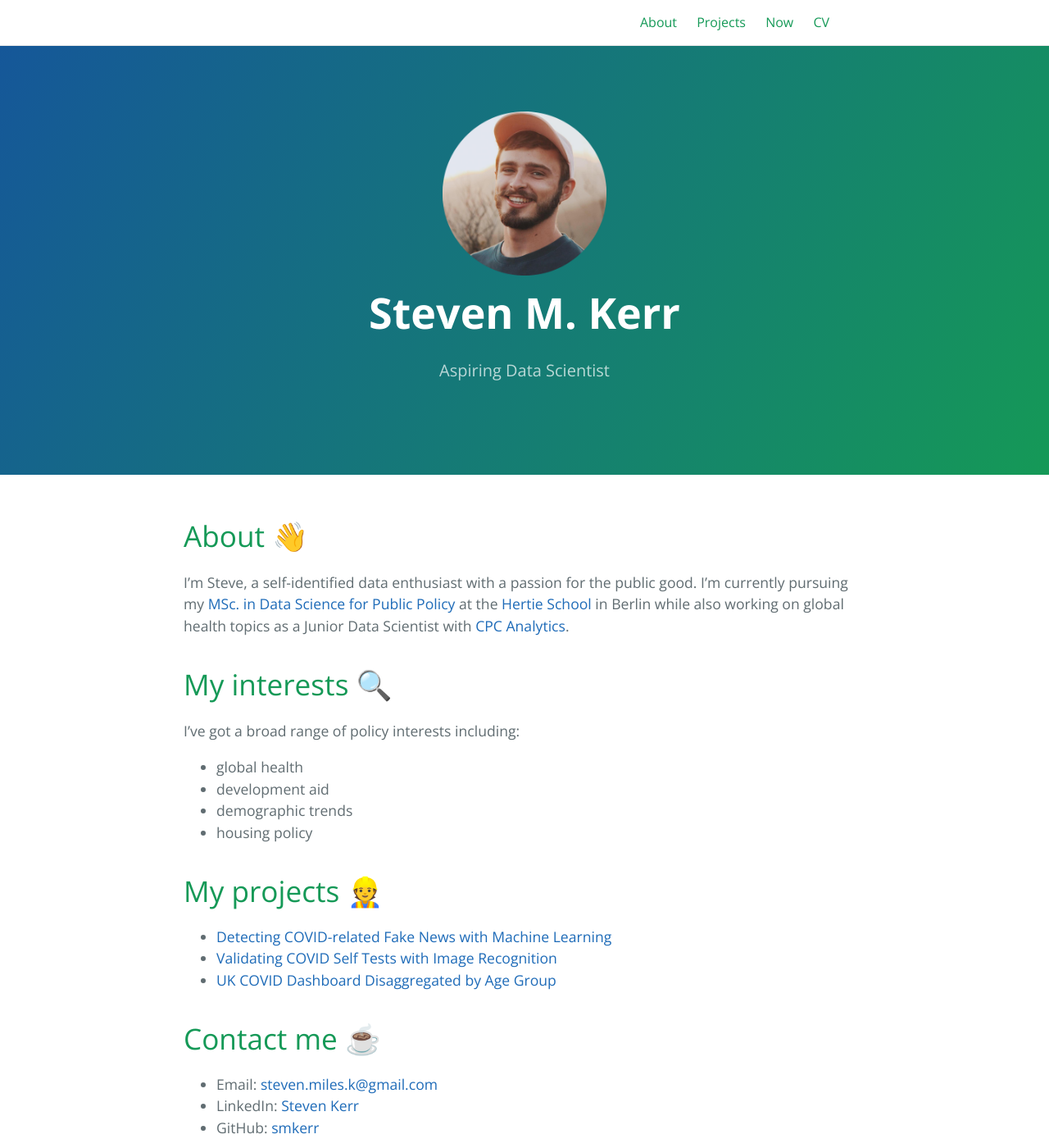
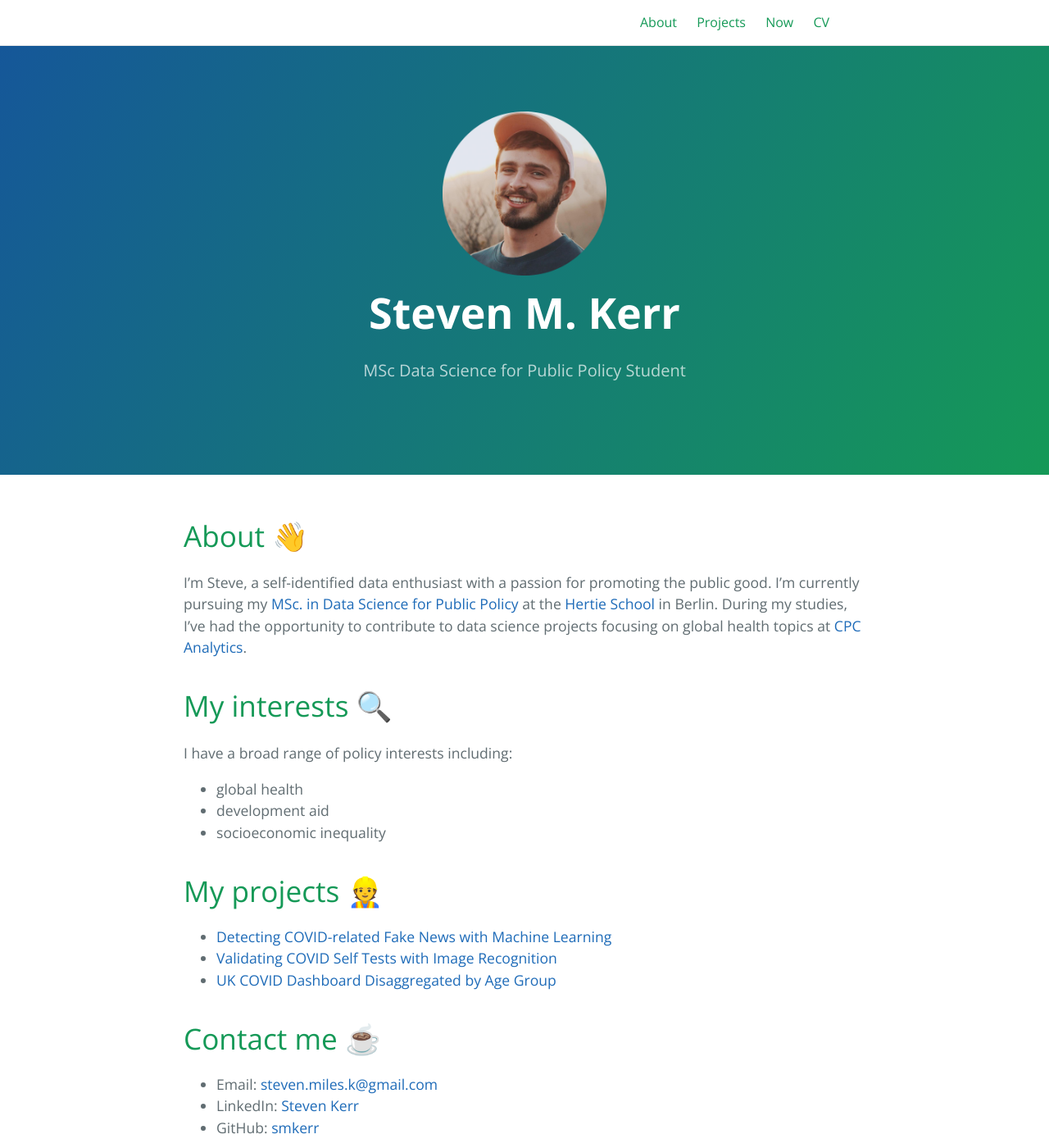
Before and after one commit to smkerr/smkerr.github.io, a Jekyll site: the page built from index.md, in a window 1280 px wide and 1400 px high. Shown: the whole window at 82% size. Built offline with Jekyll 4.4.1, drawn with Linux system fonts in a browser that asks for light colours; emoji names are drawn with the system emoji font.

```diff
--- a/_config.yml
+++ b/_config.yml
@@ -1,5 +1,5 @@
 title: Steven M. Kerr
-description: Aspiring Data Scientist
+description: MSc Data Science for Public Policy Student
 show_downloads: false
 
 baseurl: # change this to the subpath of your site, e.g. /blog. Leave it empty if you don't need it.
@@ -11,7 +11,7 @@ google_analytics: 298049889
 # cayman-blog date format
 # refer to http://shopify.github.io/liquid/filters/date/ if you want to customize this
 cayman-blog:
-  date_format: "%b %-d, %Y"
+  date_format: "%d %b %Y"
 
 theme: # leave it empty
 
--- a/index.md
+++ b/index.md
@@ -1,24 +1,20 @@
 ---
-#
-# Here you can change the text shown in the Home page before the Latest Posts section.
-#
 # Edit cayman-blog's home layout in _layouts instead if you wanna make some changes
 # See: https://jekyllrb.com/docs/themes/#overriding-theme-defaults
-#
+
 title: Steven M. Kerr
-description: "Aspiring Data Scientist"
+description: "MSc Data Scientist for Public Policy Student"
 layout: home
 ---
 
 # About :wave:
-I'm Steve, a self-identified data enthusiast with a passion for the public good. I'm currently pursuing my [MSc. in Data Science for Public Policy](https://www.hertie-school.org/en/mds) at the [Hertie School](https://www.hertie-school.org/en/) in Berlin while also working on global health topics as a Junior Data Scientist with [CPC Analytics](https://www.cpc-analytics.com).
+I'm Steve, a self-identified data enthusiast with a passion for promoting the public good. I'm currently pursuing my [MSc. in Data Science for Public Policy](https://www.hertie-school.org/en/mds) at the [Hertie School](https://www.hertie-school.org/en/) in Berlin. During my studies, I've had the opportunity to contribute to data science projects focusing on global health topics at [CPC Analytics](https://www.cpc-analytics.com).
 
 # My interests :mag:
-I've got a broad range of policy interests including:
+I have a broad range of policy interests including:
 * global health
 * development aid
-* demographic trends
-* housing policy
+* socioeconomic inequality
 
 # My projects :construction_worker:
 * <a href="/projects.html#detecting-covid-fake-news">Detecting COVID-related Fake News with Machine Learning</a>
```
Also changed, not shown: about.md (+2 -2 lines), assets/img/prof-pic.jpg (renamed from assets/img/archive/prof-pic.jpg).
